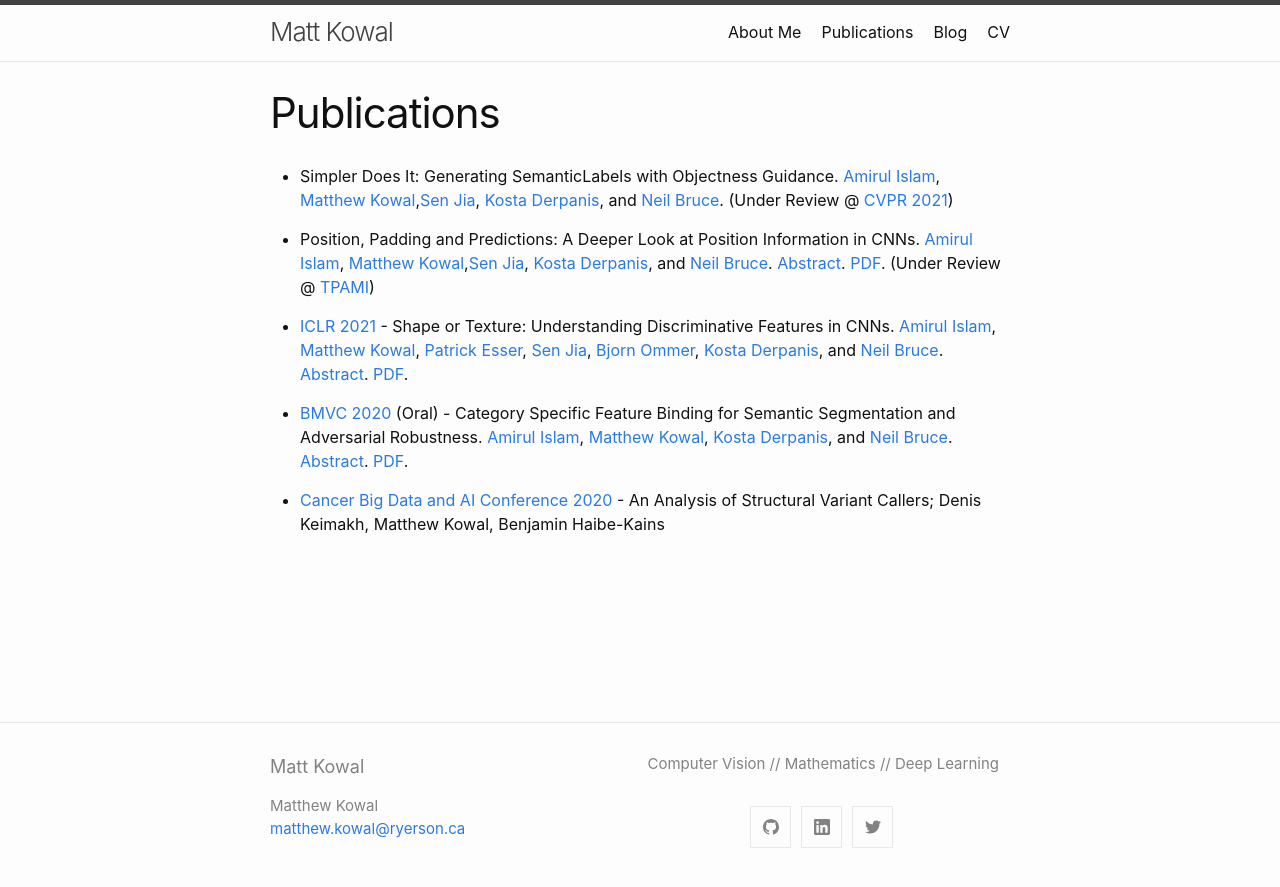
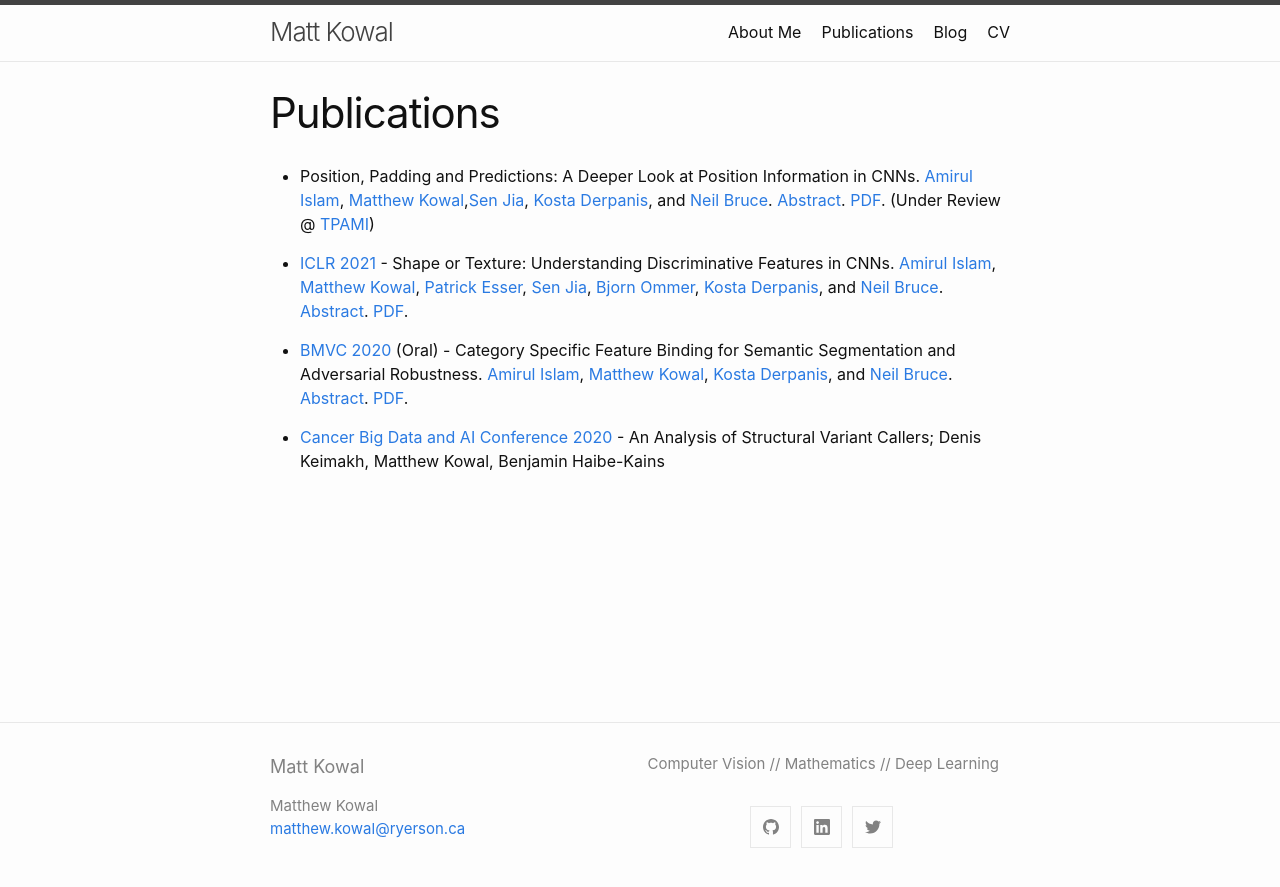
Before and after one commit to MKowal2/MKowal4.github.io, a Jekyll site: the page built from publications.md, in a window 1280 px wide. Shown: the top 887 px of the page. Built offline with Jekyll 4.4.1, drawn with Linux system fonts in a browser that asks for light colours.

Commit message:
Update publications.md

```diff
--- a/publications.md
+++ b/publications.md
@@ -3,8 +3,6 @@ layout: page
 title: Publications
 permalink: /publications/
 ---
-
--  Simpler Does It: Generating SemanticLabels with Objectness Guidance. [Amirul Islam](https://www.cs.ryerson.ca/~amirul/), [Matthew Kowal](https://mkowal2.github.io/),[Sen Jia](https://github.com/SenJia), [Kosta Derpanis](https://www.cs.ryerson.ca/~kosta/), and [Neil Bruce](https://www.cs.ryerson.ca/~bruce/). (Under Review @ [CVPR 2021](http://cvpr2021.thecvf.com/))
 
 - Position, Padding and Predictions: A Deeper Look at Position Information in CNNs. [Amirul Islam](https://www.cs.ryerson.ca/~amirul/), [Matthew Kowal](https://mkowal2.github.io/),[Sen Jia](https://github.com/SenJia), [Kosta Derpanis](https://www.cs.ryerson.ca/~kosta/), and [Neil Bruce](https://www.cs.ryerson.ca/~bruce/). [Abstract](https://arxiv.org/abs/2101.12322). [PDF](https://arxiv.org/pdf/2101.12322.pdf). (Under Review @ [TPAMI](https://ieeexplore.ieee.org/xpl/RecentIssue.jsp?punumber=34))
 
```
